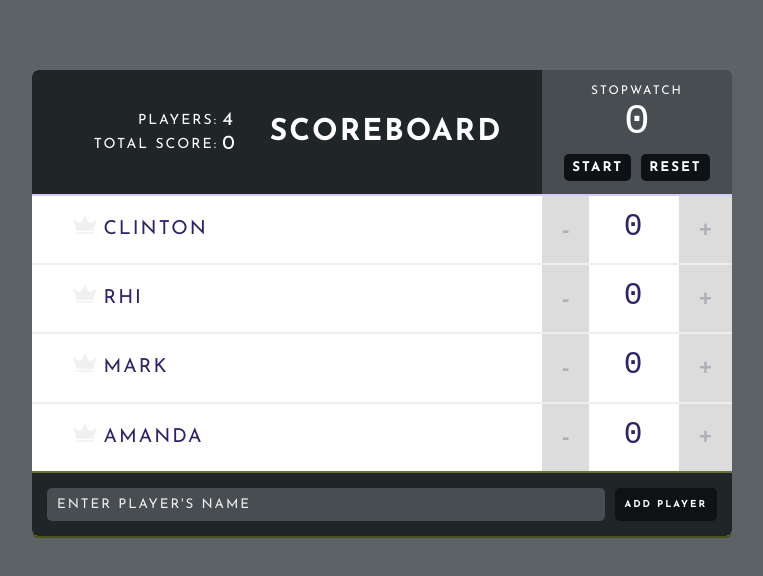
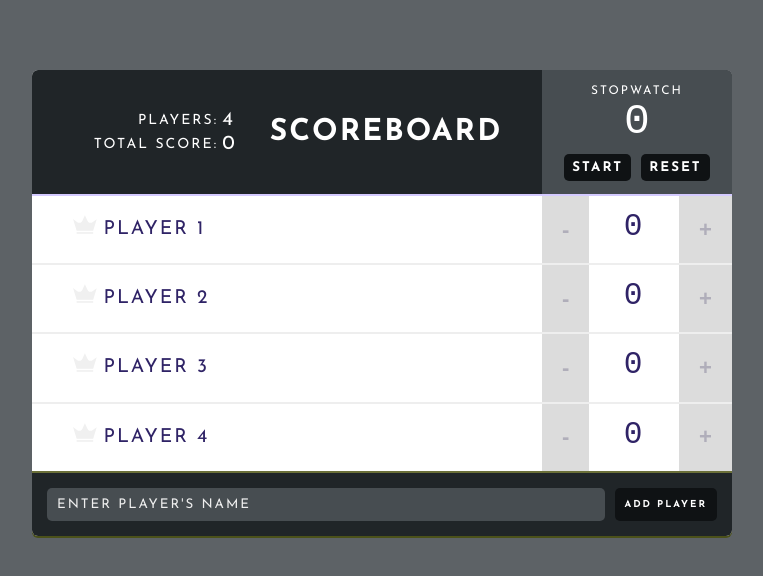
Before and after one commit to clintonhays/react-scoreboard, a React (Create React App) app: page / in a window 1280 px wide. Shown: the top 576 px of the page, without its empty margins (258-1021 px from the left). Built offline with nearby package versions, Linux system fonts and the light colour scheme.

Commit message:
update initial players

```diff
--- a/src/components/App.js
+++ b/src/components/App.js
@@ -7,22 +7,22 @@ class App extends Component {
   state = {
     players : [
       {
-        name  : 'Clinton',
+        name  : 'Player 1',
         score : 0,
         id    : 1,
       },
       {
-        name  : 'Rhi',
+        name  : 'Player 2',
         score : 0,
         id    : 2,
       },
       {
-        name  : 'Mark',
+        name  : 'Player 3',
         score : 0,
         id    : 3,
       },
       {
-        name  : 'Amanda',
+        name  : 'Player 4',
         score : 0,
         id    : 4,
       },
```
